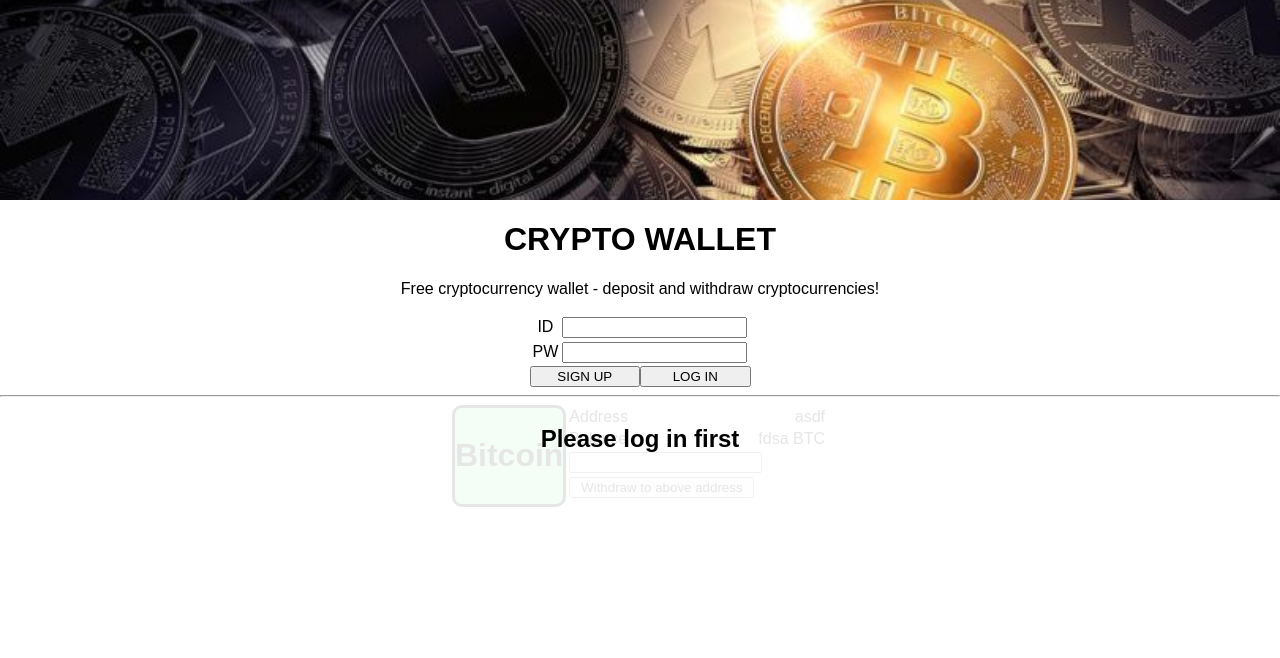
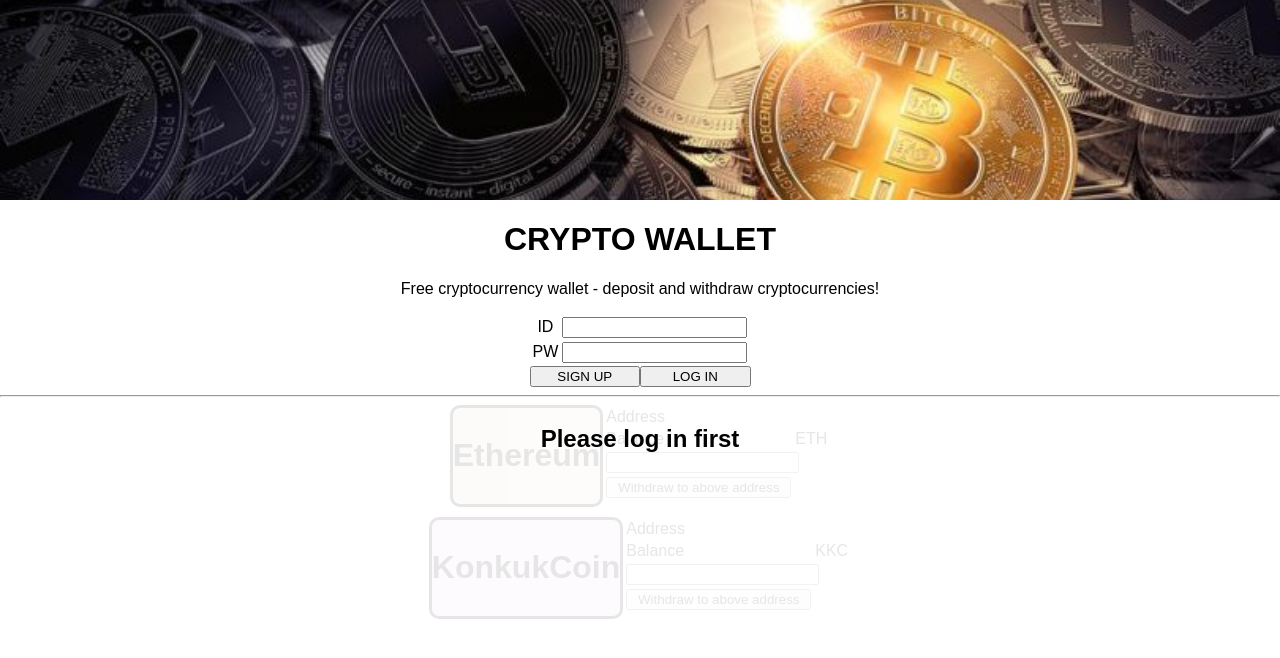
Before and after one commit to noreebia/cryptocurrency-wallet-front-end, a React (Create React App) app: page / in a window 1280 px wide. Shown: the top 658 px of the page. Built offline with nearby package versions, Linux system fonts and the light colour scheme.

Commit message:
Modify filename

```diff
--- a/src/App.js
+++ b/src/App.js
@@ -1,8 +1,9 @@
 import './App.css';
 import './Fieldset';
 import React, { Component } from 'react';
-import CurrencyDisplay from './CurrencyDisplay';
 import axios from 'axios';
+import Currency from "./Currency";
+
 
 class App extends Component {
   constructor(props) {
@@ -39,7 +40,6 @@ class App extends Component {
   handleSignUp() {
     axios.post("/users", { username: this.state.username, password: this.state.password })
       .then((response) => {
-        // console.log(response);
         let { successful, data } = response.data;
         console.log(response);
         console.log(data);
@@ -51,7 +51,6 @@ class App extends Component {
         }
       })
       .catch(error => alert(`Server is not responding.\n${error}.`))
-
   }
 
   handleLogIn() {
@@ -122,7 +121,6 @@ class App extends Component {
         <button style={buttonStyle} onClick={this.handleLogIn} >LOG IN</button>
       </div>
 
-
     return (
       <div className="App">
         <div id="bannerImage"></div>
@@ -136,10 +134,11 @@ class App extends Component {
           <div id="overlay" style={overlayStyle}>
             <h2 style={overlayTextStyle}>Please log in first</h2>
           </div>
-          <CurrencyDisplay currencyName="Bitcoin" />
+          <Currency currencyName="Ethereum" symbol="ETH" />
+          <Currency currencyName="KonkukCoin" symbol="KKC" />
         </div>
       </div>
-    );
+    )
   }
 }
 
--- a/src/CurrencyDisplay.css
+++ b/src/Currency.css
@@ -3,6 +3,7 @@
     display: flex;
     flex-direction: row;
     justify-content: center;
+    margin: 8px 0px 16px 0px ;
 }
 
 .currencyNameDiv {
--- a/src/CurrencyDisplay.js
+++ b/src/Currency.js
@@ -1,25 +1,7 @@
 import React, { Component } from 'react';
-import './CurrencyDisplay.css';
+import './Currency.css';
 
-
-
-class CurrencyDisplay extends Component {
-    constructor(props) {
-        super(props);
-        this.state = {
-            address: "",
-            balance: "",
-        };
-    }
-
-    componentDidMount() {
-        this.setState(
-            {
-                address: "asdf",
-                balance: "fdsa"
-            }
-        )
-    }
+class Currency extends Component {
 
     getRandomRgb = () => {
         return Math.floor(Math.random() * (255 - 150 + 1)) + 150;
@@ -45,18 +27,18 @@ class CurrencyDisplay extends Component {
                             <tr>
                                 <td style={{ textAlign: "left" }}>
                                     Address
-                            </td>
+                                </td>
                                 <td style={{ textAlign: "right" }}>
-                                    {this.state.address}
+                                    {this.props.address}
                                 </td>
                             </tr>
                             <tr>
                                 <td style={{ textAlign: "left" }}>
                                     Balance
-                            </td>
+                                </td>
                                 <td style={{ textAlign: "right" }}>
-                                    {this.state.balance} BTC
-                            </td>
+                                    {this.props.balance} {this.props.symbol}
+                                </td>
                             </tr>
                             <tr>
                                 <td>
@@ -78,4 +60,4 @@ class CurrencyDisplay extends Component {
     }
 }
 
-export default CurrencyDisplay;
+export default Currency;
```
Also changed, not shown: src/Wallet.js (added, +21 -0 lines).
